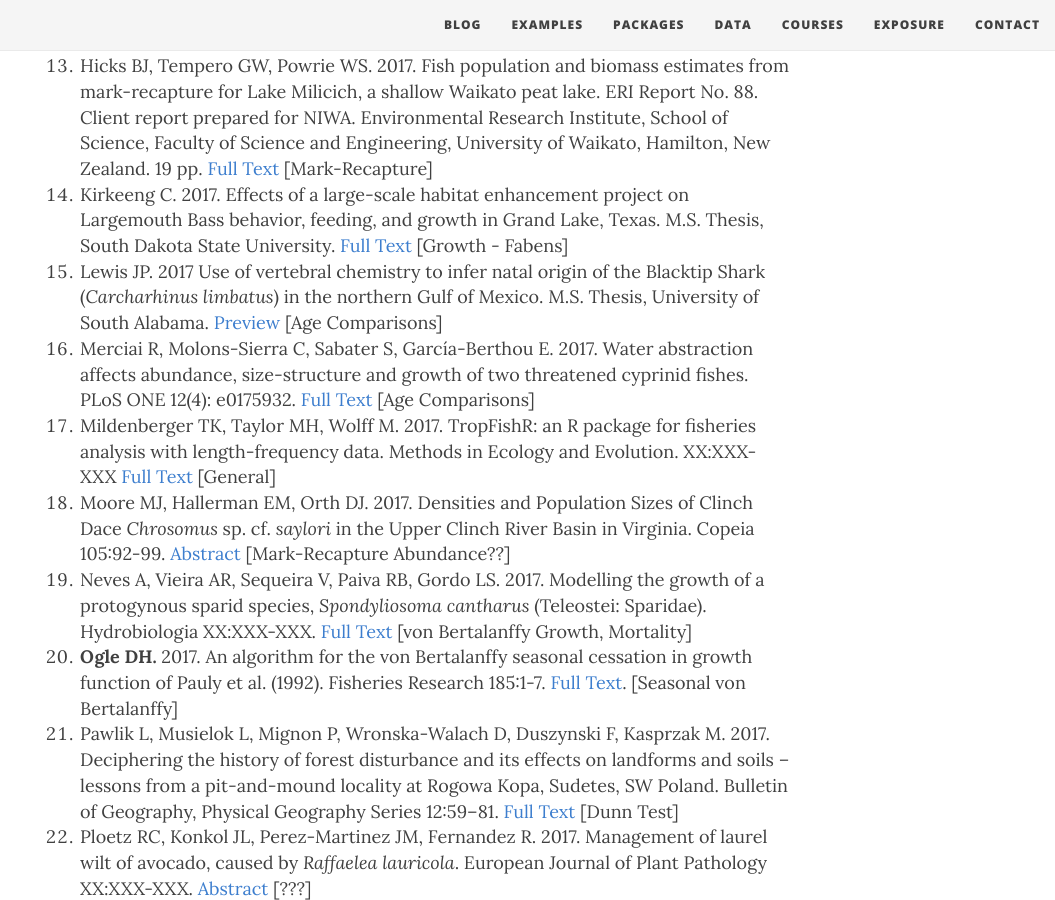
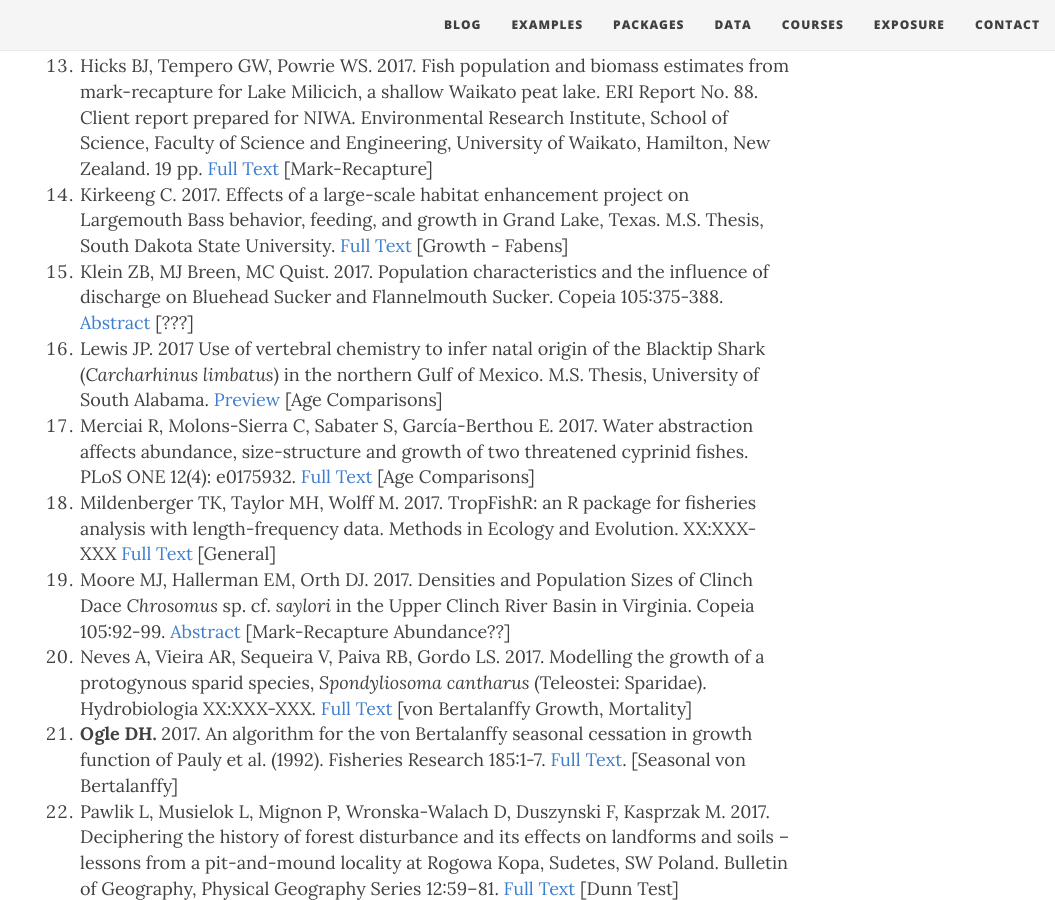
Before and after one commit to droglenc/fishR, a Jekyll site: the page built from exposure/exposure-citations17.md, in a window 1280 px wide and 900 px high, scrolled down 1373 px. Shown: the whole window, without its empty margins (225-1280 px from the left). Built offline with Jekyll 4.4.1, drawn with Linux system fonts in a browser that asks for light colours; nearby versions of some CDN libraries; some of the changed lines change nothing that is shown.

Commit message:
Added a citation

```diff
--- a/exposure/exposure-citations17.md
+++ b/exposure/exposure-citations17.md
@@ -5,7 +5,7 @@ subtitle: fishR and FSA is Being Used!!
 css: "/css/exposure-citation.css"
 ---
 
-The [**IFAR** book](http://derekogle.com/IFAR/), **fishR** website, or the **FSA** package were cited in the following <span id="contact-div">31</span> publications.
+The [**IFAR** book](http://derekogle.com/IFAR/), **fishR** website, or the **FSA** package were cited in the following <span id="contact-div">32</span> publications.
 
 1. Ajuzie CC. 2017. Status of *Oreochromis niloticus* (Linnaeus, 1758) fishery in Liberty Reservoir, Jos, Nigeria. International Journal of Fisheries and Aquatic Studies. 5(3):10-13. [Full Text](https://www.researchgate.net/profile/Cyril_Ajuzie/publication/316553825_International_Journal_of_Fisheries_and_Aquatic_Studies_2017_53_10-13/links/59037dd6a6fdccd580cffedf/International-Journal-of-Fisheries-and-Aquatic-Studies-2017-53-10-13.pdf) [Condition]
 1. Beaty J., Chen Y. 2017. Can back-calculated lengths based on otoliths measuremetns provide reliable estimates of Atlantic halibut (*Hippoglossus hippoglossus*) growth in the Gulf of Maine (U.S.A.). Aquaculture and Fisheries XX:XXX-XXX. [Full Text](http://www.sciencedirect.com/science/article/pii/S2468550X17300023). [von Bertalanffy Growth]
@@ -21,6 +21,7 @@ The [**IFAR** book](http://derekogle.com/IFAR/), **fishR** website, or the **FSA
 1. Herdter ES, Chambers DP, Stallings CD, Murawski SA. 2017. Did the *Deepwater Horizon* oil spill affect growth of Red Snapper in the Gulf of Mexico. Fisheries Research 191:60-68. [Abstract](http://www.sciencedirect.com/science/article/pii/S0165783617300656) [Von Bertalanffy Growth]
 1. Hicks BJ, Tempero GW, Powrie WS. 2017. Fish population and biomass estimates from mark-recapture for Lake Milicich, a shallow Waikato peat lake. ERI Report No. 88. Client report prepared for NIWA. Environmental Research Institute, School of Science, Faculty of Science and Engineering, University of Waikato, Hamilton, New Zealand. 19 pp. [Full Text](http://www.waikato.ac.nz/__data/assets/pdf_file/0018/333432/ERI_88.pdf) [Mark-Recapture]
 1. Kirkeeng C. 2017. Effects of a large-scale habitat enhancement project on Largemouth Bass behavior, feeding, and growth in Grand Lake, Texas. M.S. Thesis, South Dakota State University. [Full Text](http://openprairie.sdstate.edu/cgi/viewcontent.cgi?article=2227&context=etd) [Growth - Fabens]
+1. Klein ZB, MJ Breen, MC Quist. 2017. Population characteristics and the influence of discharge on Bluehead Sucker and Flannelmouth Sucker. Copeia 105:375-388. [Abstract](http://www.bioone.org/doi/abs/10.1643/CE-16-554) [???]
 1. Lewis JP. 2017 Use of vertebral chemistry to infer natal origin of the Blacktip Shark (*Carcharhinus limbatus*) in the northern Gulf of Mexico. M.S. Thesis, University of South Alabama. [Preview](http://search.proquest.com/openview/58a9b1efb6d5eeda9b8304139844b64f/1?pq-origsite=gscholar&cbl=18750&diss=y) [Age Comparisons]
 1. Merciai R, Molons-Sierra C, Sabater S, García-Berthou E. 2017. Water abstraction affects abundance, size-structure and growth of two threatened cyprinid fishes. PLoS ONE 12(4): e0175932. [Full Text](https://doi.org/10.1371/journal.pone.0175932) [Age Comparisons]
 1. Mildenberger TK, Taylor MH, Wolff M. 2017. TropFishR: an R package for fisheries analysis with length-frequency data. Methods in Ecology and Evolution. XX:XXX-XXX [Full Text](http://onlinelibrary.wiley.com/doi/10.1111/2041-210X.12791/epdf) [General]
```
